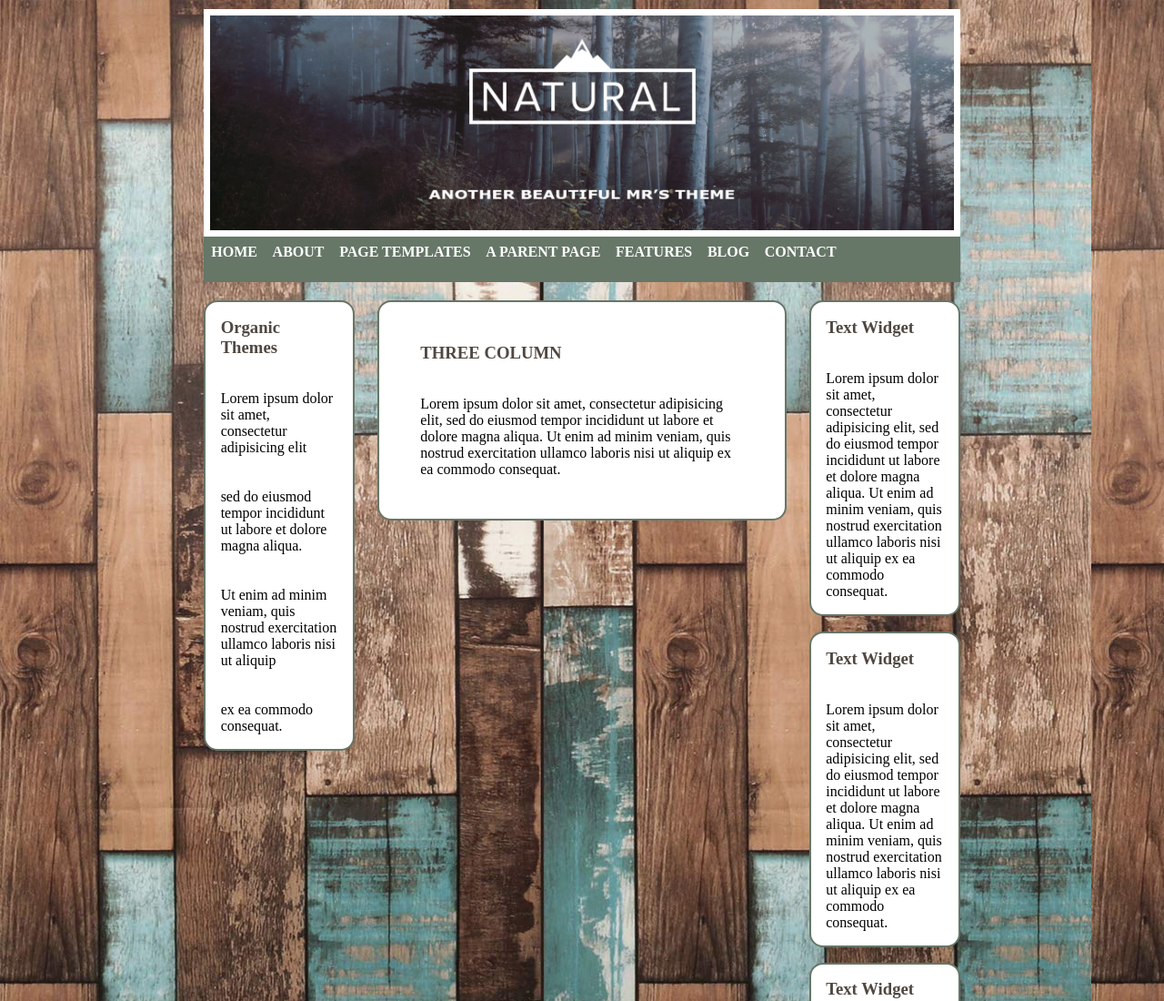
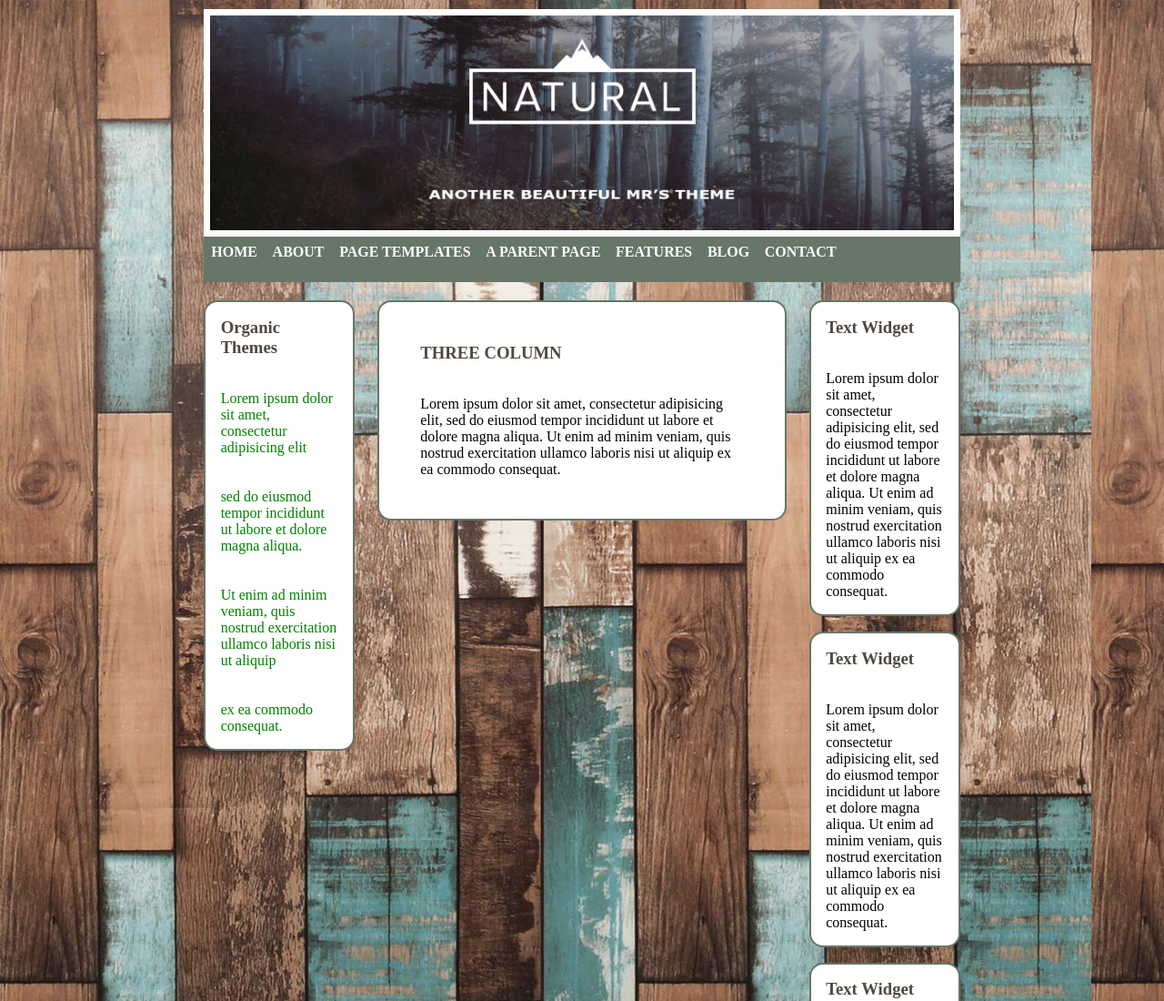
Before and after one commit to Mr2803/htmlcss-wp, a plain HTML site: page index.html in a window 1280 px wide. Shown: the top 1100 px of the page at 91% size. Drawn offline with Linux system fonts and the light colour scheme.

Commit message:
add link in "ul-left" and change style

```diff
--- a/css/style.css
+++ b/css/style.css
@@ -39,16 +39,18 @@ div.menu{
 ul.navbar{
   list-style-type: none;
   margin:0 auto;
-
+  display: block;
 }
 
 ul.navbar li{
+  display: block;
   float:left;
   color: white;
-  margin:auto;
   font-weight: bold;
   margin: 1%;
 }
+
+
 
 /* |sezione header */
 
@@ -74,6 +76,11 @@ div.colonna1, div.colonna2,div.colonna3{
 ul.left{
   list-style-type: none;
   padding: 0;
+}
+
+ul.left li a {
+  text-decoration: none;
+  color:green;
 }
 /* |regole generali colonne */
 
--- a/index.html
+++ b/index.html
@@ -35,13 +35,13 @@
           <h3>Organic Themes</h3>
           <br><br>
           <ul class="left">
-            <li>Lorem ipsum dolor sit amet, consectetur adipisicing elit</li>
+            <li><a href="#">Lorem ipsum dolor sit amet, consectetur adipisicing elit</a></li>
             <br><br>
-            <li>sed do eiusmod tempor incididunt ut labore et dolore magna aliqua.</li>
+            <li><a href="#">sed do eiusmod tempor incididunt ut labore et dolore magna aliqua.</a></li>
             <br><br>
-            <li>Ut enim ad minim veniam, quis nostrud exercitation ullamco laboris nisi ut aliquip</li>
+            <li><a href="#">Ut enim ad minim veniam, quis nostrud exercitation ullamco laboris nisi ut aliquip</a></li>
             <br><br>
-            <li>ex ea commodo consequat.</li>
+            <li><a href="#">ex ea commodo consequat.</a></li>
           </ul>
         </div>
       </div>
```
